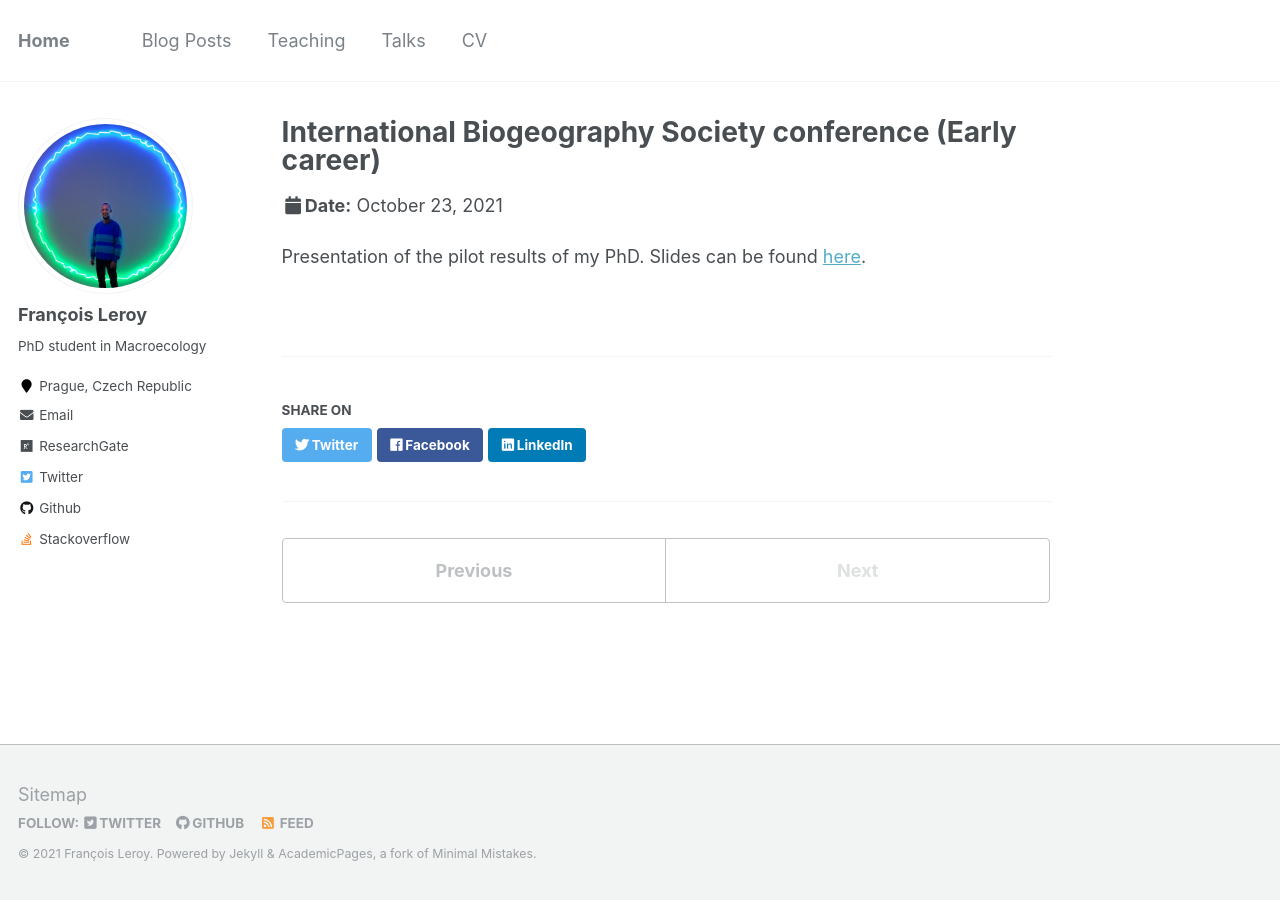
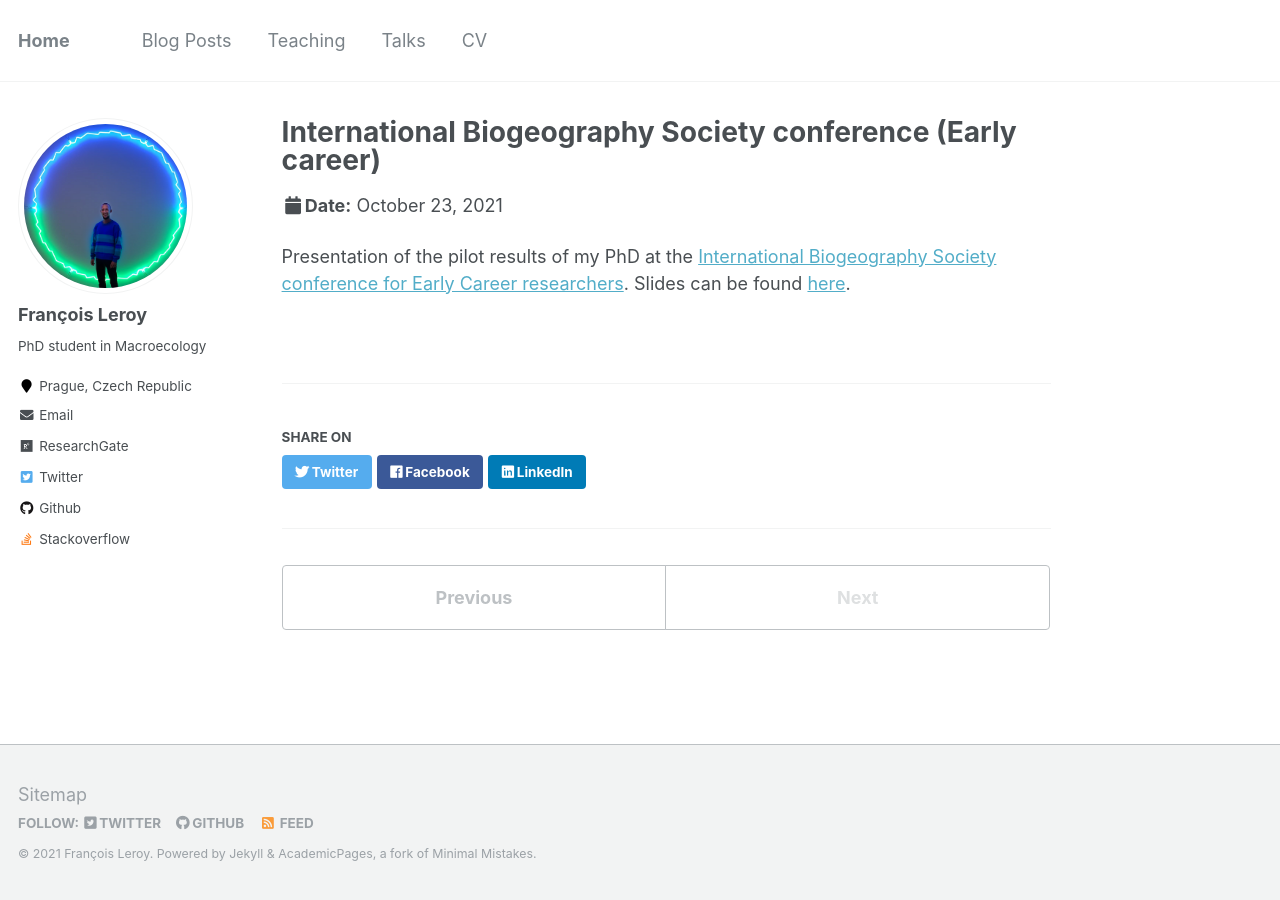
Before and after one commit to FrsLry/FrsLry.github.io, a Jekyll site: the page built from _talks/2021-10-23-talk-1.md, in a window 1280 px wide. Built offline with Jekyll 4.4.1, drawn with Linux system fonts in a browser that asks for light colours.

Commit message:
adding ECBC link

```diff
--- a/_talks/2021-10-23-talk-1.md
+++ b/_talks/2021-10-23-talk-1.md
@@ -8,4 +8,4 @@ date: 2021-10-23
 location: "Amsterdam"
 ---
 
-Presentation of the pilot results of my PhD. Slides can be found [here](https://frslry.github.io/ECBC_conf/).
+Presentation of the pilot results of my PhD at the [International Biogeography Society conference for Early Career researchers](https://www.biogeography.org/meetings/amsterdam-2021/). Slides can be found [here](https://frslry.github.io/ECBC_conf/).
```
